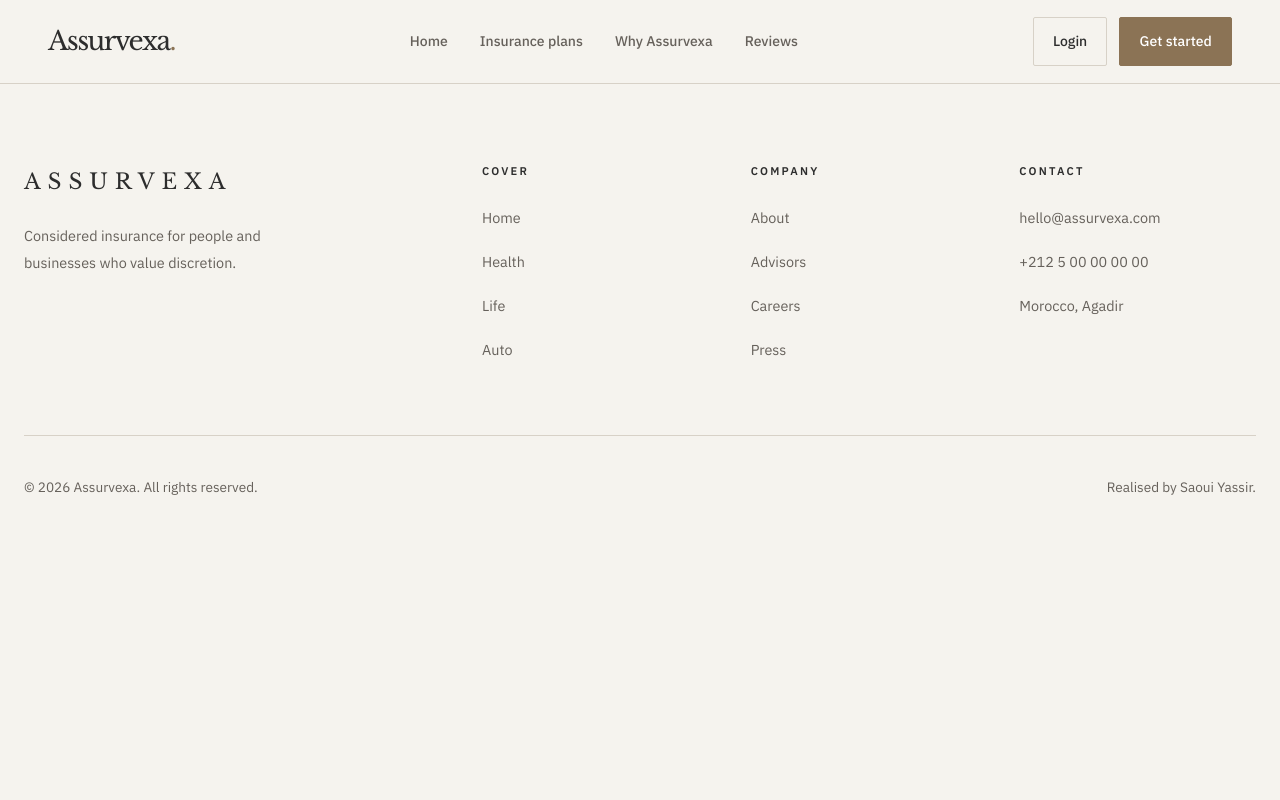
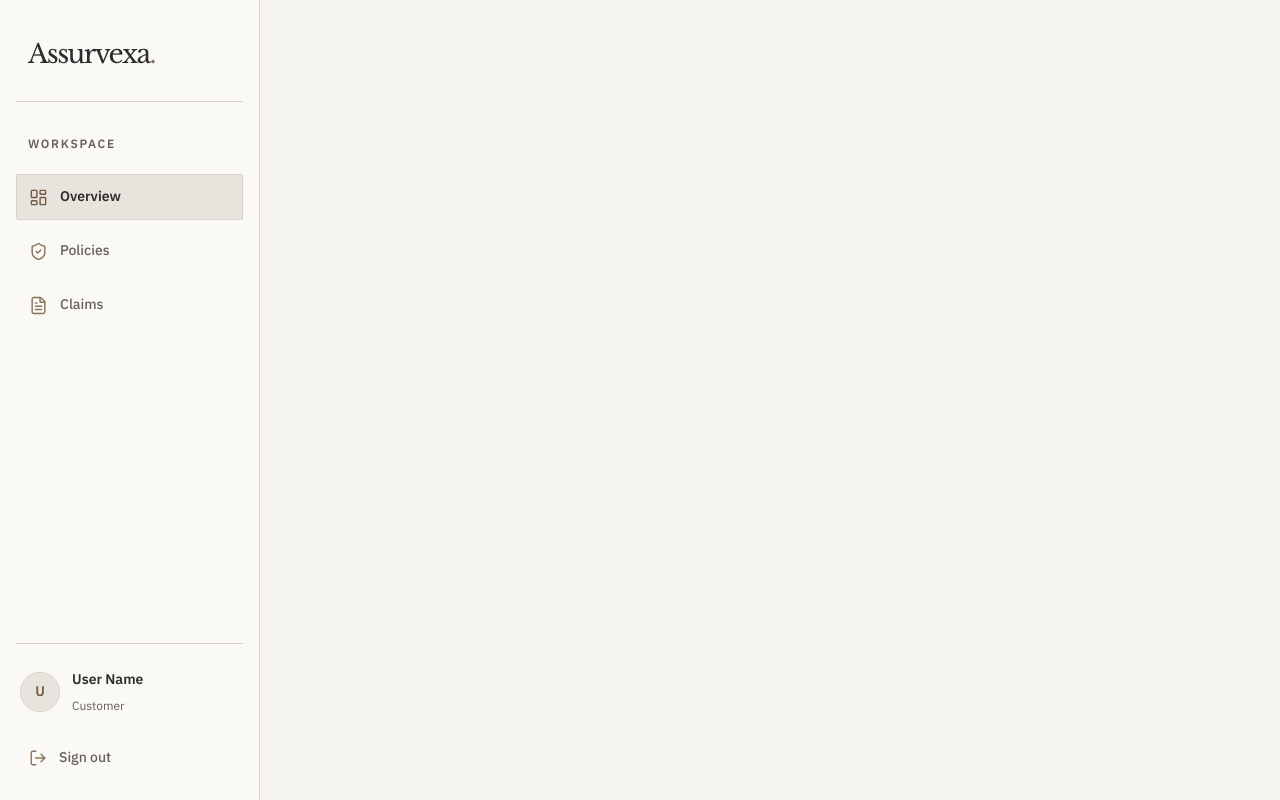
Before and after one commit to SaouiYassir/Assurvexa, a React (Vite) app in the folder Frontend/: page /dashboard in a window 1280 px wide. Built offline with nearby package versions, Linux system fonts and the light colour scheme.

Commit message:
Creating Dashboard Page and Sidebar component

```diff
--- a/Frontend/src/App.jsx
+++ b/Frontend/src/App.jsx
@@ -1,23 +1,36 @@
-import { BrowserRouter, Routes, Route } from 'react-router-dom'
+import { BrowserRouter, Routes, Route, useLocation } from 'react-router-dom'
 import Header from "./components/header/Header"
 import Home from "./pages/home/Home"
 import Login from './pages/login/Login'
-import Register from './pages/Register/Register'
-import Footer from "./components/Footer/Footer"
+import Register from './pages/register/Register'
+import Dashboard from './pages/dashboard/Dashboard'
+import Footer from "./components/footer/Footer"
 
-function App() {
+function AppContent() {
+  const location = useLocation()
+
+  const isDashboard = location.pathname === '/dashboard'
 
   return (
-    <BrowserRouter>
-      <Header />
+    <>
+      {!isDashboard && <Header />}
 
       <Routes>
         <Route path='/' element={<Home />} />
         <Route path='/login' element={<Login />} />
         <Route path='/register' element={<Register />} />
+        <Route path='/dashboard' element={<Dashboard />} />
       </Routes>
 
-      <Footer />
+      {!isDashboard && <Footer />}
+    </>
+  )
+}
+
+function App() {
+  return (
+    <BrowserRouter>
+      <AppContent />
     </BrowserRouter>
   )
 }
--- /dev/null
+++ b/Frontend/src/components/sidebar/Sidebar.css
@@ -0,0 +1,252 @@
+/* =========================================
+   ASSURVEXA — DASHBOARD SIDEBAR
+   Uses the global index.css design tokens
+========================================= */
+
+.sidebar {
+  --sidebar-width: 260px;
+
+  position: fixed;
+  top: 0;
+  left: 0;
+  z-index: 100;
+  display: flex;
+  flex-direction: column;
+
+  width: var(--sidebar-width);
+  height: 100vh;
+  height: 100dvh;
+  padding: var(--space-8) var(--space-4) var(--space-5);
+
+  background: var(--color-surface-light);
+  color: var(--color-ink);
+  border-right: var(--border);
+  box-sizing: border-box;
+}
+
+/* Logo */
+
+.sidebar-header {
+  padding: 0 var(--space-3) var(--space-6);
+  border-bottom: var(--border);
+}
+
+.sidebar-logo {
+  display: inline-flex;
+  align-items: center;
+
+  color: var(--color-ink);
+  font-family: var(--font-heading);
+  font-size: var(--text-2xl);
+  font-weight: 700;
+  letter-spacing: -0.06em;
+  text-decoration: none;
+}
+
+.logo-dot {
+  color: var(--color-bronze);
+}
+
+/* Navigation */
+
+.sidebar-nav {
+  display: flex;
+  flex-direction: column;
+  gap: var(--space-2);
+  padding-top: var(--space-8);
+}
+
+.sidebar-section-title {
+  margin: 0 0 var(--space-3) var(--space-3);
+
+  color: var(--color-ink-soft);
+  font-size: var(--text-xs);
+  font-weight: 600;
+  letter-spacing: 0.14em;
+}
+
+/* Navigation links */
+
+.sidebar-link {
+  display: flex;
+  align-items: center;
+  gap: var(--space-3);
+
+  min-height: 46px;
+  padding: 0 var(--space-3);
+
+  color: var(--color-ink-soft);
+  font-size: var(--text-sm);
+  font-weight: 500;
+  text-decoration: none;
+
+  border: 1px solid transparent;
+  border-radius: var(--radius-sm);
+
+  transition:
+    background-color var(--transition-fast),
+    color var(--transition-fast),
+    border-color var(--transition-fast);
+}
+
+.sidebar-link svg {
+  flex-shrink: 0;
+  color: var(--color-bronze);
+}
+
+.sidebar-link:hover {
+  background: var(--color-surface);
+  color: var(--color-ink);
+}
+
+.sidebar-link.active {
+  background: var(--color-surface);
+  border-color: var(--color-border);
+  color: var(--color-ink);
+  font-weight: 600;
+}
+
+.sidebar-link.active svg {
+  color: var(--color-bronze-dark);
+}
+
+/* Keyboard accessibility */
+
+.sidebar-link:focus-visible,
+.sidebar-logo:focus-visible,
+.sidebar-logout:focus-visible {
+  outline: 2px solid var(--color-bronze);
+  outline-offset: 3px;
+}
+
+/* User section */
+
+.sidebar-footer {
+  display: flex;
+  flex-direction: column;
+  gap: var(--space-4);
+
+  margin-top: auto;
+  padding-top: var(--space-5);
+
+  border-top: var(--border);
+}
+
+.sidebar-user {
+  display: flex;
+  align-items: center;
+  gap: var(--space-3);
+  min-width: 0;
+  padding: var(--space-1);
+}
+
+.user-avatar {
+  display: flex;
+  align-items: center;
+  justify-content: center;
+  flex-shrink: 0;
+
+  width: 40px;
+  height: 40px;
+
+  background: var(--color-surface);
+  border: var(--border);
+  border-radius: var(--radius-full);
+
+  color: var(--color-bronze-dark);
+  font-size: var(--text-sm);
+  font-weight: 600;
+}
+
+.user-details {
+  flex: 1;
+  min-width: 0;
+}
+
+.user-name {
+  overflow: hidden;
+  margin-bottom: var(--space-1);
+
+  color: var(--color-ink);
+  font-size: var(--text-sm);
+  font-weight: 600;
+  text-overflow: ellipsis;
+  white-space: nowrap;
+}
+
+.user-role {
+  margin: 0;
+
+  color: var(--color-ink-soft);
+  font-size: var(--text-xs);
+  text-transform: capitalize;
+}
+
+/* Sign out */
+
+.sidebar-logout {
+  display: flex;
+  align-items: center;
+  gap: var(--space-3);
+
+  width: 100%;
+  min-height: 44px;
+  padding: 0 var(--space-3);
+
+  background: transparent;
+  border: 1px solid transparent;
+  border-radius: var(--radius-sm);
+
+  color: var(--color-ink-soft);
+  font-family: var(--font-body);
+  font-size: var(--text-sm);
+  font-weight: 500;
+  text-align: left;
+
+  cursor: pointer;
+
+  transition:
+    background-color var(--transition-fast),
+    color var(--transition-fast);
+}
+
+.sidebar-logout svg {
+  flex-shrink: 0;
+  color: var(--color-bronze);
+}
+
+.sidebar-logout:hover {
+  background: #f3e7e2;
+  color: var(--color-danger);
+}
+
+/* Tablet */
+
+@media (max-width: 768px) {
+  .sidebar {
+    --sidebar-width: 230px;
+
+    padding: var(--space-6) var(--space-3) var(--space-4);
+  }
+}
+
+/* Short screens */
+
+@media (max-height: 500px) {
+  .sidebar {
+    overflow-y: auto;
+  }
+
+  .sidebar-footer {
+    margin-top: var(--space-8);
+  }
+}
+
+/* Reduced motion */
+
+@media (prefers-reduced-motion: reduce) {
+  .sidebar-link,
+  .sidebar-logout {
+    transition: none;
+  }
+}
--- /dev/null
+++ b/Frontend/src/components/sidebar/Sidebar.jsx
@@ -0,0 +1,89 @@
+import { NavLink } from "react-router-dom";
+import {
+  LayoutDashboard,
+  ShieldCheck,
+  FileText,
+  LogOut,
+} from "lucide-react";
+import "./Sidebar.css";
+
+const navigationLinks = [
+  {
+    name: "Overview",
+    path: "/dashboard",
+    icon: LayoutDashboard,
+  },
+  {
+    name: "Policies",
+    path: "/dashboard/policies",
+    icon: ShieldCheck,
+  },
+  {
+    name: "Claims",
+    path: "/dashboard/claims",
+    icon: FileText,
+  },
+];
+
+function Sidebar({ user }) {
+
+    function onSignOut() {
+        // Process
+    }
+
+  return (
+    <aside className="sidebar">
+      {/* Logo */}
+      <header className="sidebar-header">
+        <NavLink className="logo" to="/dashboard">
+          Assurvexa<span className="logo-dot">.</span>
+        </NavLink>
+      </header>
+
+      {/* Navigation */}
+      <nav className="sidebar-nav" aria-label="Dashboard navigation">
+        <p className="sidebar-section-title">WORKSPACE</p>
+
+        {navigationLinks.map(({ name, path, icon: Icon }) => (
+          <NavLink
+            key={path}
+            to={path}
+            end={path === "/dashboard"}
+            className={({ isActive }) =>
+              `sidebar-link ${isActive ? "active" : ""}`
+            }
+          >
+            <Icon size={19} strokeWidth={1.8} />
+            <span>{name}</span>
+          </NavLink>
+        ))}
+      </nav>
+
+      {/* User information */}
+      <footer className="sidebar-footer">
+        <div className="sidebar-user">
+          <div className="user-avatar">
+            {user?.name?.charAt(0).toUpperCase() || "U"}
+          </div>
+
+          <div className="user-details">
+            <p className="user-name">{user?.name || "User Name"}</p>
+            <p className="user-role">{user?.role || "Customer"}</p>
+          </div>
+        </div>
+
+        <NavLink
+          type="button"
+          className="sidebar-logout"
+          onClick={onSignOut}
+          to='/'
+        >
+          <LogOut size={18} strokeWidth={1.8} />
+          <span>Sign out</span>
+        </NavLink>
+      </footer>
+    </aside>
+  );
+}
+
+export default Sidebar;
--- /dev/null
+++ b/Frontend/src/pages/dashboard/Dashboard.jsx
@@ -0,0 +1,11 @@
+import Sidebar from "../../components/sidebar/Sidebar";
+
+function Dashboard() {
+    return(
+        <>
+            <Sidebar />
+        </>
+    )
+}
+
+export default Dashboard;
```
